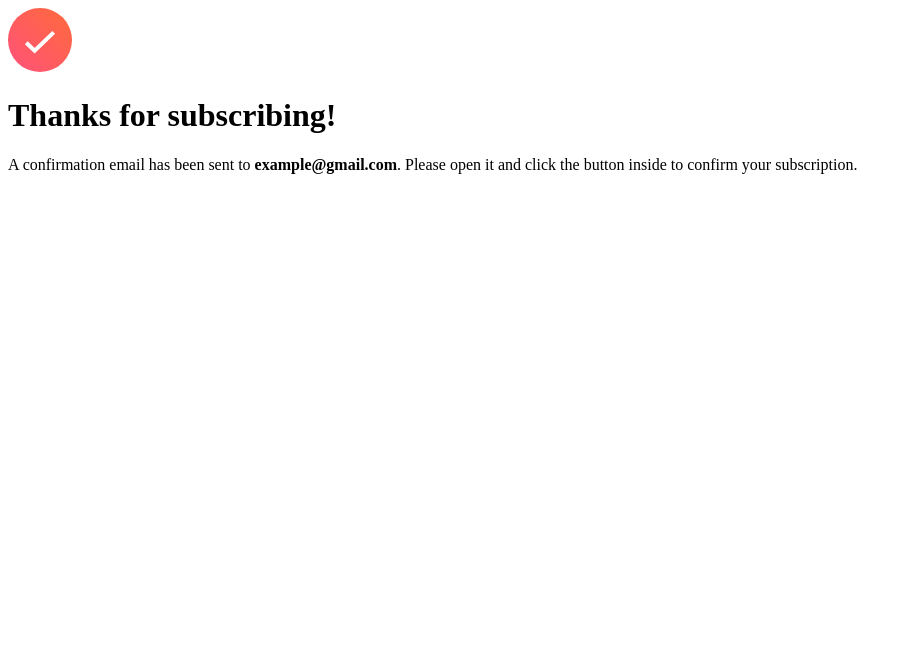
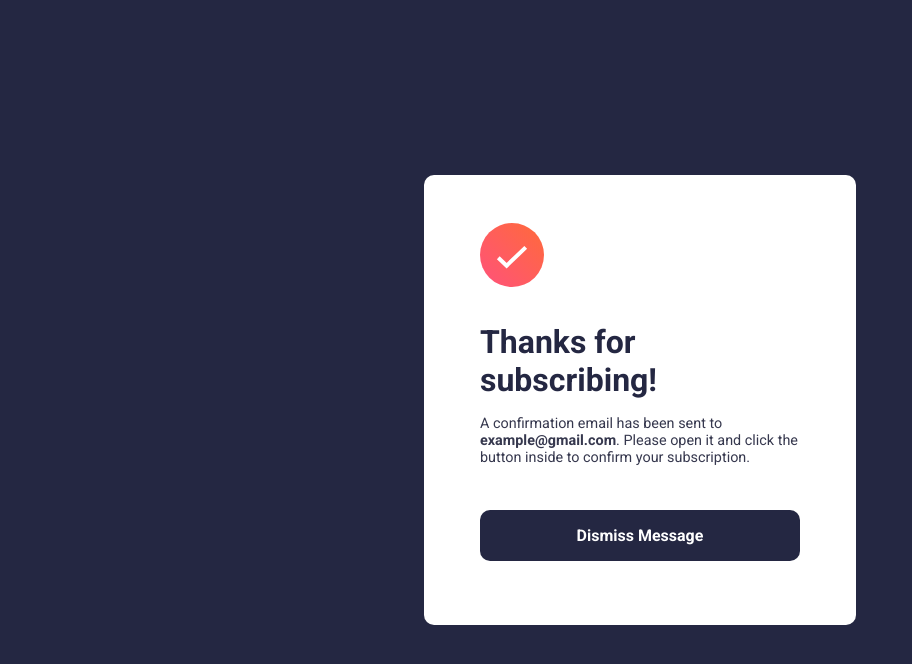
Before and after one commit to ArryBlack/Newsletter-Signup-with-vanilla-css-and-js-for-frontend-mentor, a plain HTML site: page successpage.html in a window 1280 px wide. Shown: the whole page, without its empty margins (0-912 px from the left). Drawn offline with Linux system fonts and the light colour scheme.

Commit message:
changes to success page

```diff
--- a/emailValidation.js
+++ b/emailValidation.js
@@ -2,7 +2,6 @@ const email = document.getElementById('email');
 const submitBtn = document.querySelector('.submit_btn');
 const errorMessage = document.querySelector('.error_message');
 const mailformat = /^\w+([\.-]?\w+)*@\w+([\.-]?\w+)*(\.\w{2,3})+$/;
-console.log(email.value);
 submitBtn.addEventListener('click', (e) => {
     if (!email.value.match(mailformat)) {
         errorMessage.style.display = 'block';
--- a/style.css
+++ b/style.css
@@ -89,6 +89,36 @@ label {
 .submit_btn:hover {
     cursor: pointer;
 }
+.success_icon {
+    margin-top: 10em;
+    margin-bottom: 2em;
+}
+.success_heading {
+    color: var(--dark-slate-grey);
+    margin-bottom: 0.5em;
+    font-size: 2rem;
+}
+.success_paragraph {
+    color: var(--charcoal-grey);
+    margin-bottom: 10em;
+    font-size: 0.9rem;
+}
+.dismiss_btn {
+    display: block;
+    text-decoration: none;
+    color: var(--white);
+    background-color: var(--dark-slate-grey);
+    padding: 1em;
+    border-radius: 10px;
+    text-align: center;
+    font-weight: 700;
+}
+.container {
+    padding: 1em;
+    width: 80%;
+    margin: 0 auto;
+    max-width: 400px;
+}
 
 @media (min-width: 700px) {
     .desktop_img {
@@ -125,4 +155,19 @@ label {
     .signup_form--heading {
         font-size: 3rem;
     }
+    .success_card {
+        width: 40%;
+        max-width: 400px;
+
+        padding-bottom: 4em;
+    }
+    .container {
+        padding: 0;
+    }
+    .success_icon {
+        margin-top: 2em;
+    }
+    .success_paragraph {
+        margin-bottom: 3em;
+    }
 }
--- /dev/null
+++ b/success_page.css
@@ -0,0 +1,17 @@
+@import url('https://fonts.googleapis.com/css2?family=Roboto:wght@400;700&display=swap');
+* {
+    margin: 0;
+    padding: 0;
+}
+:root {
+    font-size: 16px;
+    --tomato: hsl(4, 100%, 67%);
+    --dark-slate-grey: hsl(234, 29%, 20%);
+    --charcoal-grey: hsl(235, 18%, 26%);
+    --grey: hsl(231, 7%, 60%);
+    --white: hsl(0, 0%, 100%);
+    font-family: 'Roboto', sans-serif;
+}
+.success_heading {
+    color: var(--dark-slate-grey);
+}
--- a/successpage.html
+++ b/successpage.html
@@ -9,17 +9,25 @@
             sizes="32x32"
             href="./assets/images/favicon-32x32.png"
         />
+        <link rel="stylesheet" href="style.css" />
         <title>Thank you!</title>
     </head>
     <body>
-        <main>
-            <img src="assets/images/icon-success.svg" alt="success icon" />
-            <h1>Thanks for subscribing!</h1>
-            <p>
-                A confirmation email has been sent to
-                <b>example@gmail.com</b>. Please open it and click the button
-                inside to confirm your subscription.
-            </p>
+        <main class="success_card">
+            <div class="container">
+                <img
+                    src="assets/images/icon-success.svg"
+                    alt="success icon"
+                    class="success_icon"
+                />
+                <h1 class="success_heading">Thanks for subscribing!</h1>
+                <p class="success_paragraph">
+                    A confirmation email has been sent to
+                    <b>example@gmail.com</b>. Please open it and click the
+                    button inside to confirm your subscription.
+                </p>
+                <a href="index.html" class="dismiss_btn">Dismiss Message</a>
+            </div>
         </main>
         <script src="emailValidation.js"></script>
     </body>
```
